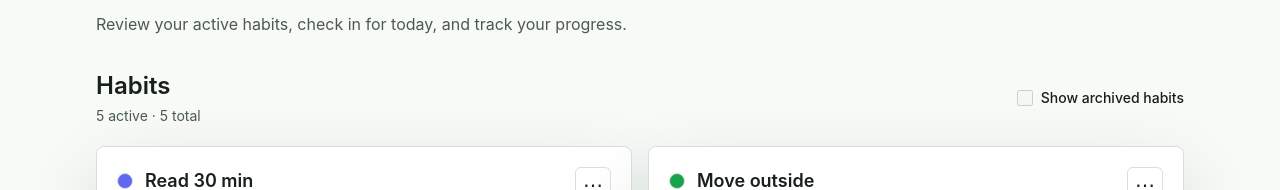
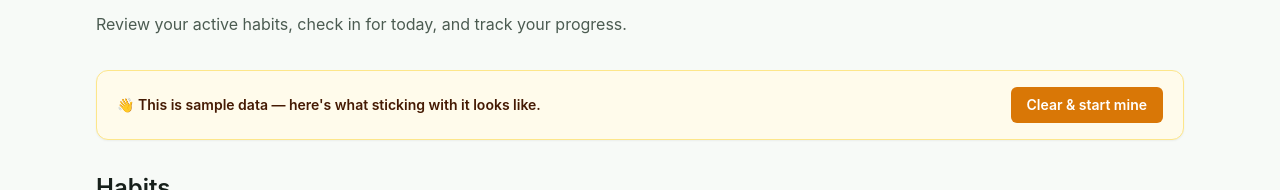
Before and after one commit to mtplayground/lesterli-a96d-habit-tracker, a React (Vite) app: page / in a window 1280 px wide. Shown: the part 171-361 px from the top of the page. Built offline with nearby package versions, Linux system fonts and the light colour scheme.

Commit message:
feat: Add `SampleBanner` component and render on Dashboard above `HabitList`

```diff
--- /dev/null
+++ b/src/components/SampleBanner.tsx
@@ -0,0 +1,37 @@
+import { useHabitStore } from '../stores/habitStore'
+import { SEED_PREFIX } from '../stores/seed'
+import { SchemaVersion } from '../types/habit'
+
+const emptyHabitState = {
+  schemaVersion: SchemaVersion,
+  habits: [],
+  checkIns: [],
+}
+
+export function SampleBanner() {
+  const habits = useHabitStore((state) => state.habits)
+  const importHabitState = useHabitStore((state) => state.importHabitState)
+  const hasSampleData = habits.some((habit) => habit.id.startsWith(SEED_PREFIX))
+
+  if (!hasSampleData) {
+    return null
+  }
+
+  return (
+    <aside
+      className="flex flex-wrap items-center justify-between gap-4 rounded-xl border border-amber-200 bg-amber-50 px-5 py-4 text-amber-950 shadow-sm"
+      aria-label="Sample data notice"
+    >
+      <p className="text-sm font-semibold">
+        👋 This is sample data — here's what sticking with it looks like.
+      </p>
+      <button
+        className="rounded-md bg-amber-600 px-4 py-2 text-sm font-semibold text-white transition hover:bg-amber-700 focus:outline-none focus:ring-2 focus:ring-amber-600 focus:ring-offset-2 focus:ring-offset-amber-50"
+        onClick={() => importHabitState(emptyHabitState, 'replace')}
+        type="button"
+      >
+        Clear &amp; start mine
+      </button>
+    </aside>
+  )
+}
--- a/src/pages/DashboardPage.tsx
+++ b/src/pages/DashboardPage.tsx
@@ -4,6 +4,7 @@ import { ExportButton } from '../components/ExportButton'
 import { HabitList } from '../components/HabitList'
 import { HeatmapCalendar } from '../components/HeatmapCalendar'
 import { ImportControl } from '../components/ImportControl'
+import { SampleBanner } from '../components/SampleBanner'
 import { StreakBadge } from '../components/StreakBadge'
 import { useHabitStore } from '../stores/habitStore'
 import type { Habit } from '../types/habit'
@@ -53,6 +54,8 @@ export function DashboardPage() {
         </div>
       </section>
 
+      <SampleBanner />
+
       <HabitList
         onCreateHabit={() => navigate('/habits/new')}
         renderHabitDetails={(habit) => (
```
Also changed, not shown: 2 other files (tests, documents, lock files or other folders).
